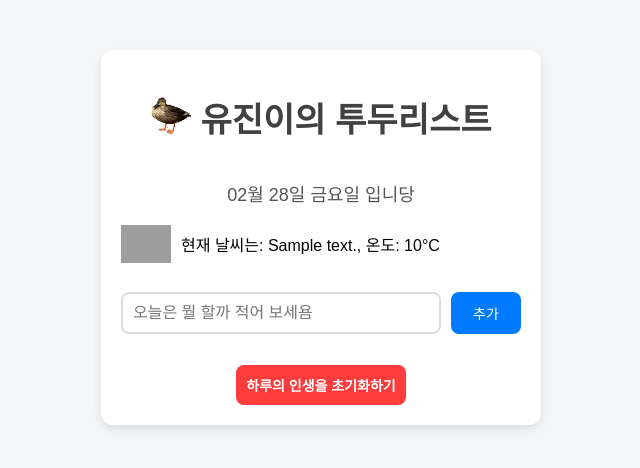
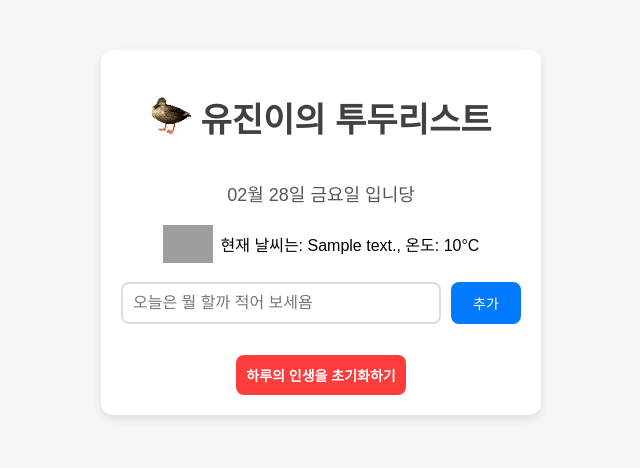
Before and after one commit to logan980102/PostgreSQL-todo, a Flask app: page / in a window 1280 px wide. Shown: the top 468 px of the page, without its empty margins (319-959 px from the left). Run offline with Flask 3, Linux system fonts and the light colour scheme; tables that the repository leaves empty hold one stand-in row (values such as "Sample post"); a database or web service that is not in the repository returns one stand-in record (values such as "Sample title"); data that the repository does not hold is empty; some libraries are stand-ins or nearby versions; grey boxes are pictures that could not be loaded.

Commit message:
날씨 중앙 정렬

```diff
--- a/static/styles.css
+++ b/static/styles.css
@@ -173,8 +173,10 @@ li.done {
 .weather {
   display: flex;
   align-items: center;
-  gap: 10px;
-  margin-bottom: 20px;
+  justify-content: center; /* 중앙 정렬 */
+  text-align: center; /* 텍스트 중앙 정렬 */
+  gap: 8px; /* 아이콘과 텍스트 간격 조정 */
+  margin: 10px auto; /* 중앙 배치 */
 }
 
 .weather img {
```
